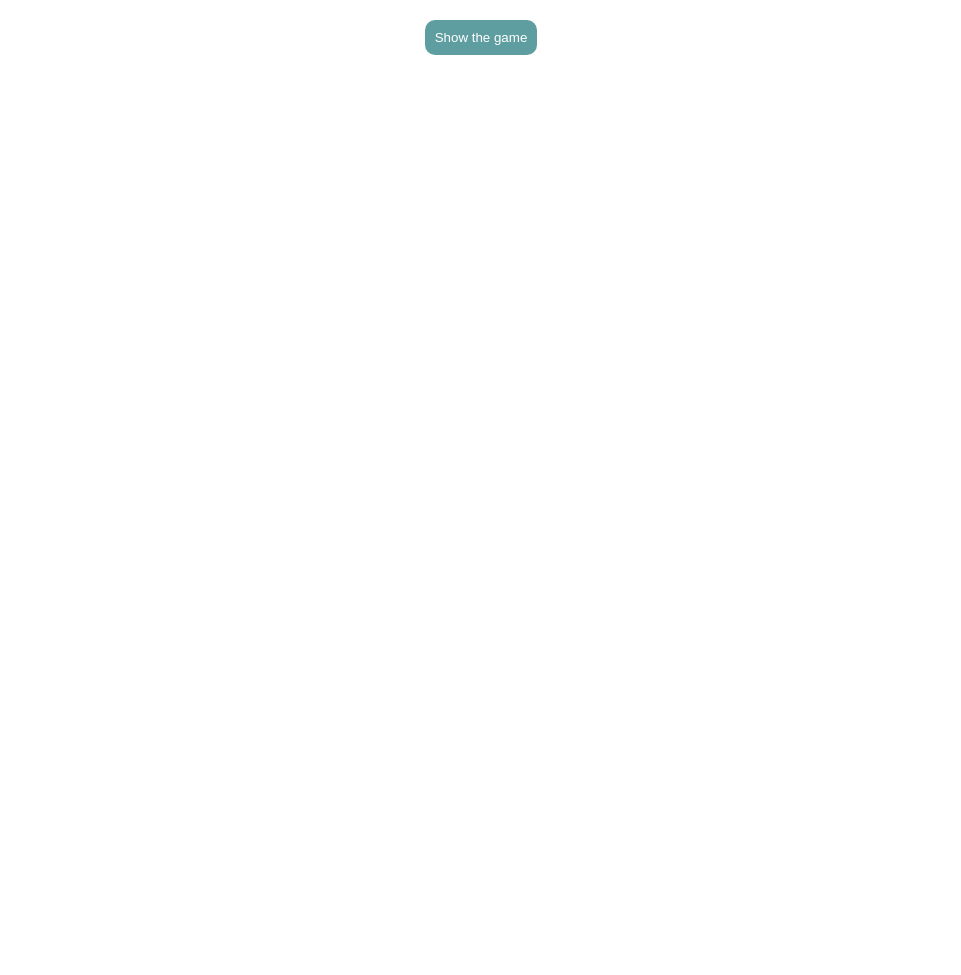
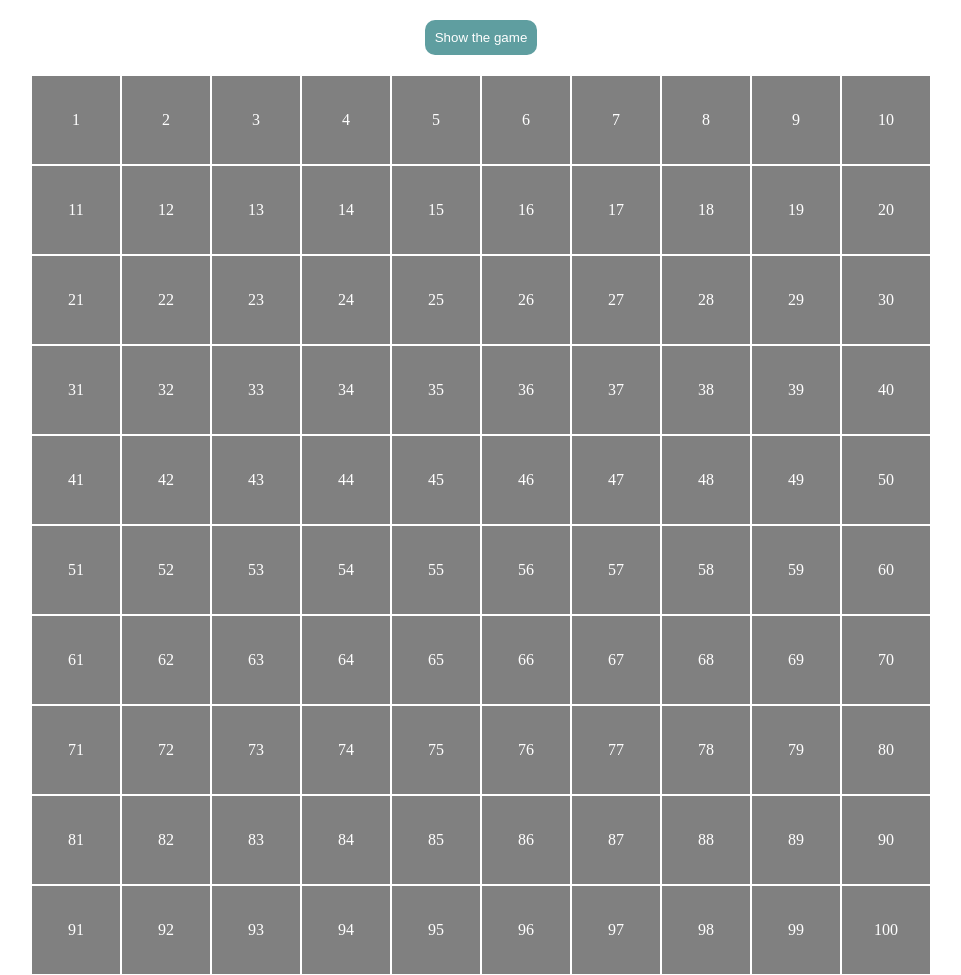
Before and after one commit to andreacagnina/js-campominato-grid, a plain HTML site: page index.html in a window 1280 px wide. Shown: the whole page, without its empty margins (159-1120 px from the left). Before the commit the page ends 800 px from the top, so only its background shows below. Drawn offline with nearby package versions, Linux system fonts and the light colour scheme.

Commit message:
[feat] fatta la griglia

```diff
--- a/css/style.css
+++ b/css/style.css
@@ -20,22 +20,17 @@ header {
 .container {
     max-width: 900px;
     margin: 0 auto;
-}
-
-.row {
     display: flex;
     flex-wrap: wrap;
 }
 
-.col-1 {
-    width: calc(100%/10);
-}
 
 .content {
+    width: calc(100%/10);
+    aspect-ratio: 1/1;
     color: white;
     background-color: gray;
     border: 1px solid white;
-    aspect-ratio: 1/1;
     display: flex;
     justify-content: center;
     align-items: center;
--- a/index.html
+++ b/index.html
@@ -17,7 +17,7 @@
         <button type="button" id="btn_start">Show the game</button>
     </header>
     <main>
-        <div class="container">
+        <div class="container" id="container">
         </div>
     </main>
 
--- a/js/script.js
+++ b/js/script.js
@@ -1,6 +1,10 @@
-let container = document.getElementsByClassName('container')
-console.log(container)
+const contenitore = document.getElementById('container');
 
-function createSquare() {
-    let currentElement = document.createElement('div')
+for (let i = 1; i < 101; i++) {
+    let square = document.createElement('div');
+
+    square.className = ('content')
+
+    square.innerText = i;
+    contenitore.append(square);
 }
```
